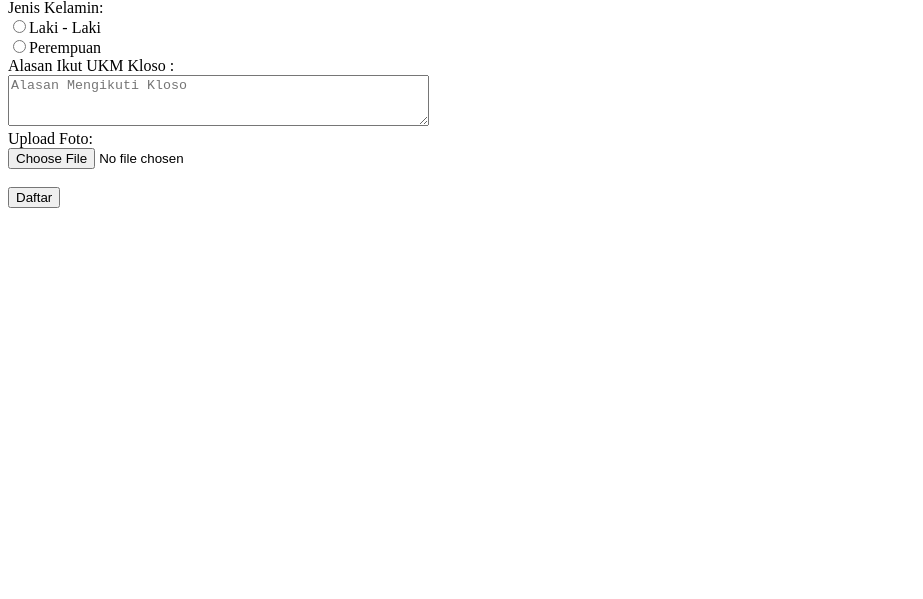
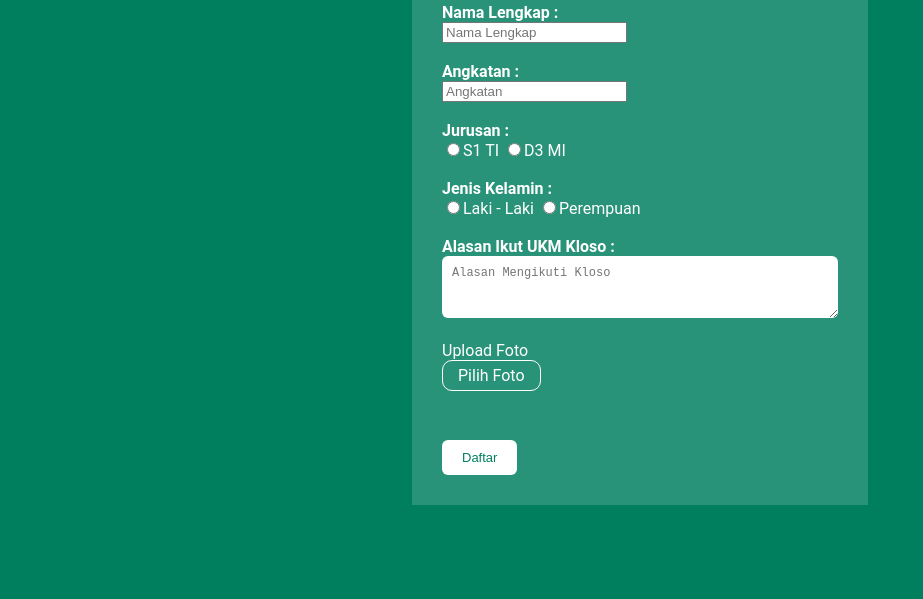
Before and after one commit to meiAyuning/Formulir-Pendaftaran-Anggota-Kloso, a plain HTML site: page index.html in a window 1280 px wide. Shown: the part 217-816 px from the top of the page, without its empty margins (0-923 px from the left). Drawn offline with Linux system fonts and the light colour scheme.

Commit message:
Add files via upload

```diff
--- a/index.html
+++ b/index.html
@@ -5,40 +5,53 @@
         <meta http-equiv="X-UA-Compatible" content="IE=edge">
         <meta name="viewport" content="width=device-width, initial-scale=1.0">
         <title>Formulir Pendaftaran</title>
+        <link rel="stylesheet" href="style.css">
     </head>
     <body>
-        <form>
-            <h1>Formulir Pendaftaran Anggota Kloso</h1>
-            <label for="nama">Nama Lengkap :</label>
+        <div class="seluruh">
+        <div class="container">
+            <h1>Formulir Pendaftaran <br> Anggota Kloso</h1>
             <br>
-            <input type="text" name="nama" placeholder="Nama Lengkap">
+            <form action="">
+            <div class="input">
+                <label for="nama"><b>Nama Lengkap :</b></label><br>
+                <input type="text" name="nama" placeholder="Nama Lengkap">
+            </div>
             <br>
-            <label for="email">Angkatan :</label>
+            <div class="input">
+                <label for="email"><b>Angkatan :</b></label><br>
+                <input type="email" name="email" placeholder="Angkatan">
+            </div>
             <br>
-            <input type="email" name="email" placeholder="Angkatan">
+            <div class="input">
+                <label for="jurusan"><b>Jurusan :</b></label>
+                <br>
+                <input type="radio" name="teknik" value="teknik">S1 TI
+                <input type="radio" name="manajemen" value="manajemen">D3 MI
+            </div>
             <br>
-            <label for="jurusan">Jurusan :</label>
+            <div class="input">
+                <label for="gender"><b>Jenis Kelamin :</b></label><br>
+                <input type="radio" name="gender" value="L">Laki - Laki
+                <input type="radio" name="gender" value="P">Perempuan
+            </div>
             <br>
-            <input type="radio" name="teknik" value="teknik">Teknik Informatika
+            <div class="input">
+                <label for="alamat"><b>Alasan Ikut UKM Kloso :</b></label><br>
+                <textarea name="alamat" cols="50" rows="3" placeholder="Alasan Mengikuti Kloso"></textarea>
+            </div>
             <br>
-            <input type="radio" name="manajemen" value="manajemen">Manajemen Informatika
+            <div class="input">
+                <label class="foto" >Upload Foto</label><br>
+                <input type="file" id="foto">
+                <label for="foto" class="label-foto">Pilih Foto</label>
+            </div>
             <br>
-            <label for="gender">Jenis Kelamin:</label>
-            <br>
-            <input type="radio" name="gender" value="L">Laki - Laki
-            <br>
-            <input type="radio" name="gender" value="P">Perempuan
-            <br>
-            <label for="alamat">Alasan Ikut UKM Kloso :</label>
-            <br>
-            <textarea name="alamat" cols="50" rows="3" placeholder="Alasan Mengikuti Kloso"></textarea>
-            <br>
-            <label for="foto">Upload Foto:</label>
-            <br>
-            <input type="file" id="foto" name="foto">
-            <br>
-            <br>
-            <input type="submit" value="Daftar">
-        </form>
+            <div class="input">
+                <input type="submit" class="daftar" value="Daftar">
+            </div>
+            </form>
+            </div>
+        </div>
     </body>
 </html>
--- /dev/null
+++ b/style.css
@@ -0,0 +1,61 @@
+body{
+    background-color: #007f5f;
+    color: white;
+    font-family: "Roboto", sans-serif;
+}
+.seluruh{
+    height: 100vh;
+    display: flex;
+    justify-content: center;
+    align-items: center;
+}
+.container{
+    display: inline-block;
+    padding: 30px;
+    width: auto;
+    background-color: rgba(255, 255, 255, 0.158);
+}
+h1{
+    margin: 0px;
+}
+.seluruh-input{
+    margin-top: 10px;
+}
+.seluruh-input label.label{
+    display: inline-block;
+    font-size: medium;
+    font-weight: 400;
+    margin-bottom: 5px;
+}
+.text{
+    width: 250px;
+}
+.daftar{
+    margin-top: 30px;
+    background-color: white;
+    border: none;
+    padding: 10px 20px 10px 20px;
+    border-radius: 6px;
+    font-size: small;
+    font-weight: 500;
+    color:  #007f5f;
+}
+input[type="file"] {
+    display: none;
+}
+.foto{
+    margin-top: 10px;
+}
+label.label-foto{
+    display: inline-block;
+    border: 1.5px solid white;
+    border-radius: 10px;
+    padding: 5px 15px;
+}
+.seluruh-input input.text,textarea{
+    background-color: white;
+    border: none;
+    font-size: small;
+    padding: 10px;
+    border-radius: 6px;
+}
```
